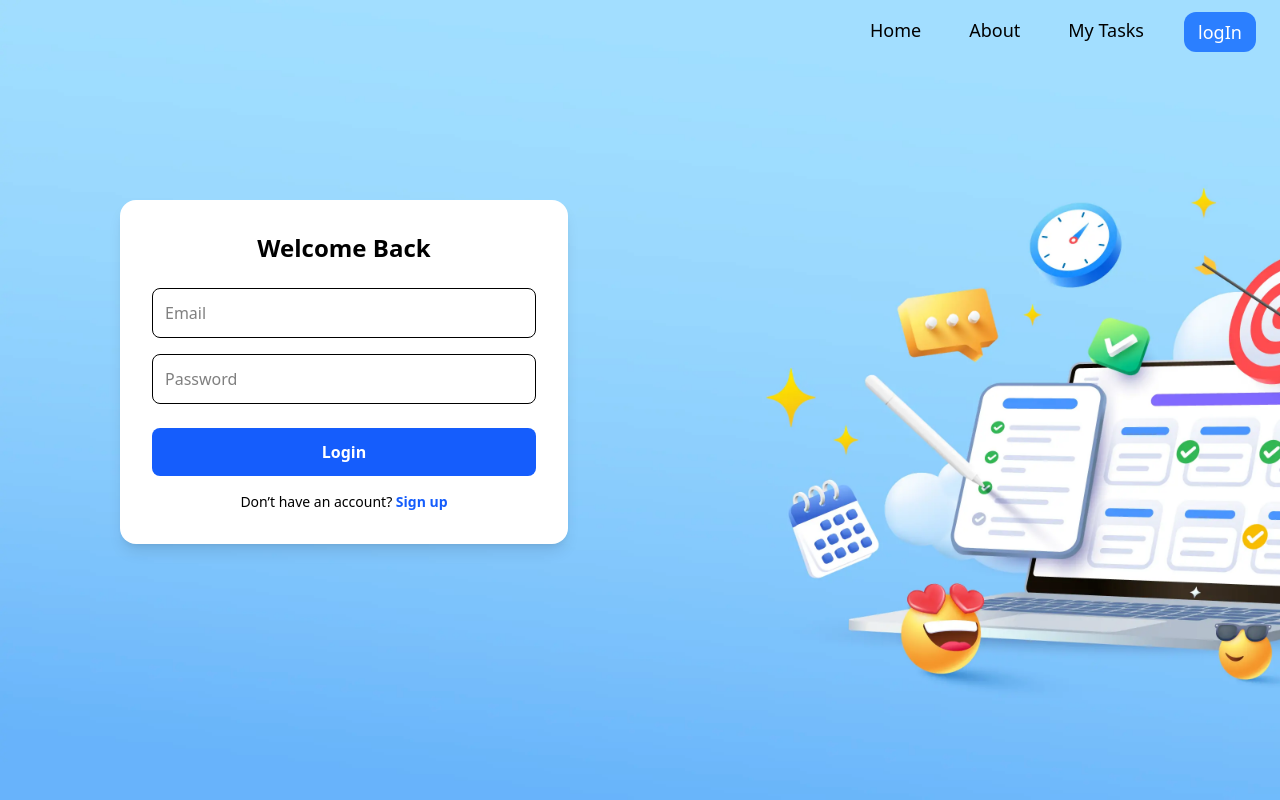
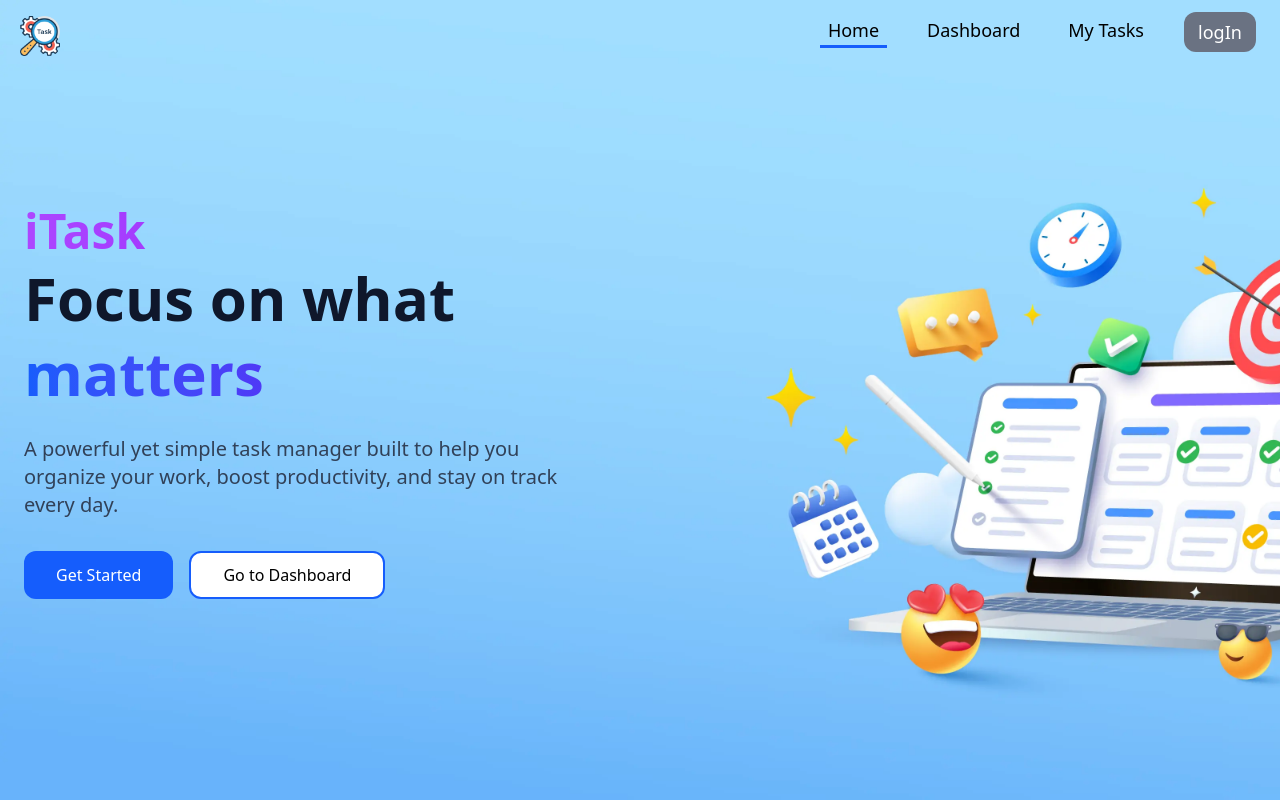
Before and after one commit to Adarsh-27-rai/Task-Manager-App, a React (Vite) app in the folder Frontend/: page / in a window 1280 px wide. Before the commit this address led to /login. Built offline with nearby package versions, Linux system fonts and the light colour scheme.

Commit message:
final commit - rewriting routes

```diff
--- a/Frontend/src/App.jsx
+++ b/Frontend/src/App.jsx
@@ -48,13 +48,13 @@ function App() {
       <TaskContext.Provider value = {{length, task, setTasks, fetchTask}}>
         <Navbar />
         <Routes>
-          <Route path="/" element={
+          <Route path="/dashboard" element={
             <ProtectedRoute>
               <Home />
             </ProtectedRoute>
             }
             />
-          <Route path="/about" element={<About />} />
+          <Route path="/" element={<About />} />
           <Route path="/mytasks" element={
             <ProtectedRoute>
               <MyTasks />
--- a/Frontend/src/components/navBar.jsx
+++ b/Frontend/src/components/navBar.jsx
@@ -22,10 +22,10 @@ const Navbar = () => {
                 'h-8 width-fit px-2 text-lg hover:border-b-3 hover:border-purple-600 cursor-pointer transition-all duration-100 ease-in-out'
                 }> Home
             </NavLink>
-            <NavLink to="/about" className={({ isActive }) =>
+            <NavLink to="/dashboard" className={({ isActive }) =>
                 isActive ? 'h-8 width-fit px-2 text-lg cursor-pointer border-b-3 border-blue-600' :
                 'h-8 width-fit px-2 text-lg hover:border-b-3 hover:border-purple-600 cursor-pointer transition-all duration-100 ease-in-out'}>
-                About
+                Dashboard
             </NavLink>
             <NavLink to="/mytasks" className={({ isActive }) =>
                 isActive ? 'h-8 width-fit px-2 text-lg cursor-pointer border-b-3 border-blue-600' :
--- a/Frontend/src/components/protectedRoutes.jsx
+++ b/Frontend/src/components/protectedRoutes.jsx
@@ -4,7 +4,7 @@ const ProtectedRoute = ({ children }) => {
     const token = localStorage.getItem("token");
 
     if(!token) {
-        return <Navigate to="/login" />
+        return <Navigate to="/" />
     }
 
     return children;
--- a/Frontend/src/pages/About.jsx
+++ b/Frontend/src/pages/About.jsx
@@ -27,12 +27,16 @@ const About = () => {
 
             {/* CTA Buttons */}
             <div className="mt-8 flex gap-4">
-              <Link to="/" >
-                <button className="px-8 py-3 bg-blue-600 text-white font-medium rounded-xl hover:bg-blue-700 transition">
+              <Link to="/login" >
+                <button className="px-8 py-3 bg-blue-600 text-white font-medium rounded-xl hover:bg-blue-700 transition cursor-pointer">
                   Get Started
                 </button>
               </Link>
-
+              <Link to="/dashboard" >
+                <button className="px-8 py-2.5 bg-white border-2 border-blue-600 text-black font-medium rounded-xl hover:bg-blue-700/15 transition cursor-pointer">
+                  Go to Dashboard
+                </button>
+              </Link>
 
             </div>
           </div>
--- a/Frontend/src/pages/login.jsx
+++ b/Frontend/src/pages/login.jsx
@@ -23,7 +23,7 @@ const Login = () => {
       // localStorage.removeItem("token");
       const res = await API.post("/auth/login", form);
       localStorage.setItem("token", res.data.token);
-      navigate("/");
+      navigate("/dashboard");
       fetchTask();
     } catch (error) {
       console.log(error.response?.data?.message || "Login failed");
```
